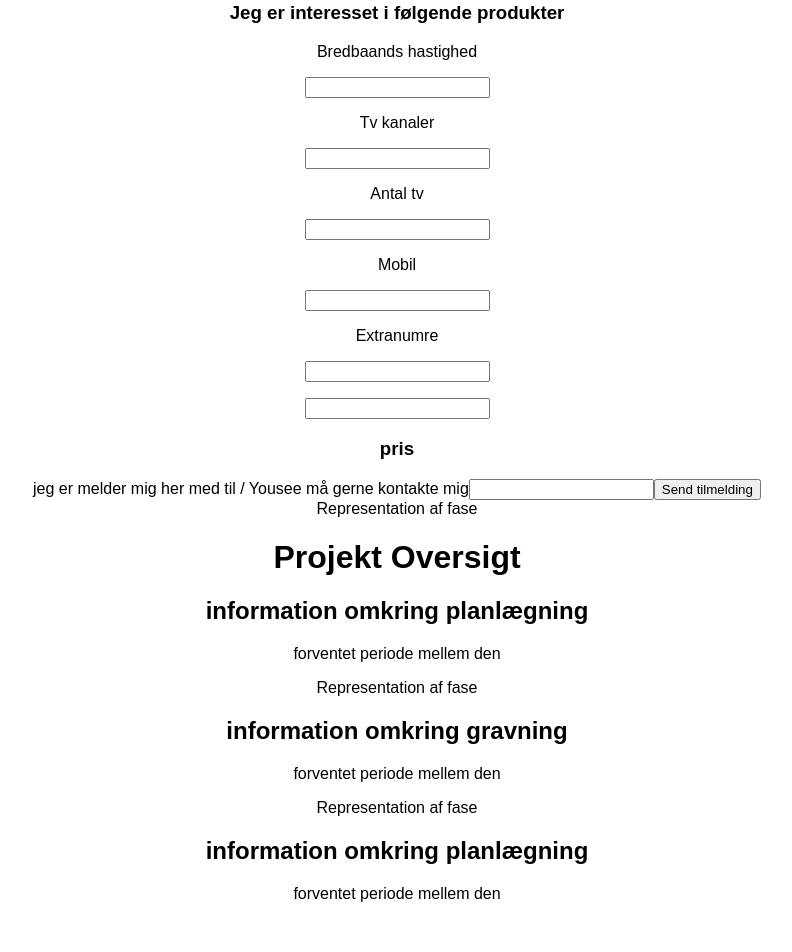
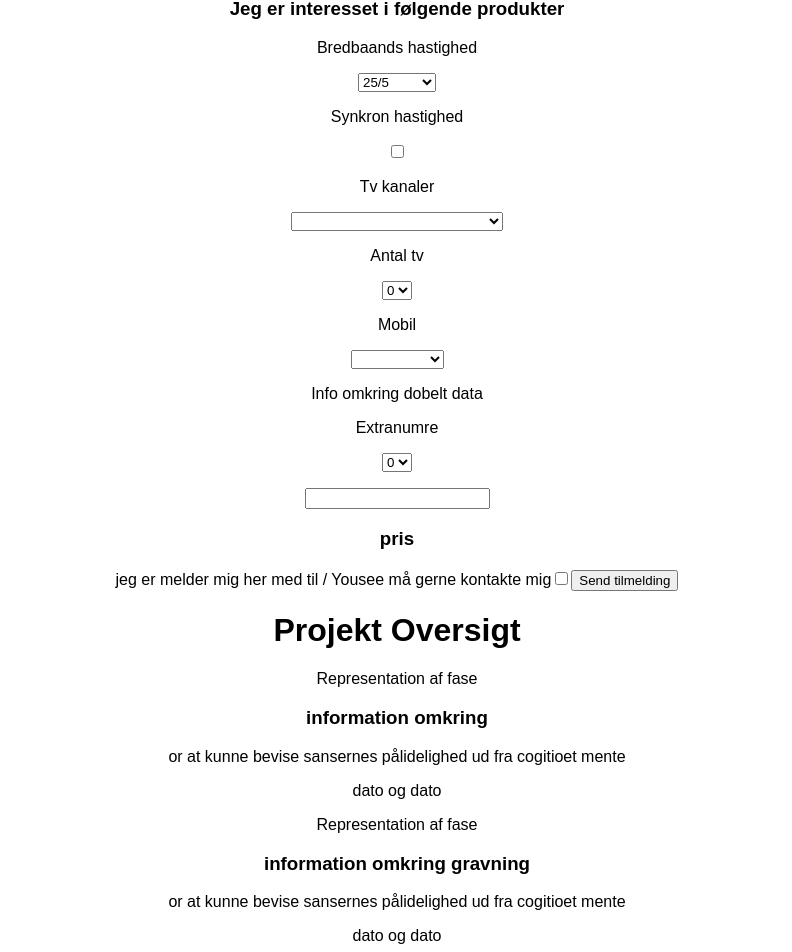
Before and after one commit to Lean-Rasmussen/bredbaandpulje, a React (Create React App) app: page / in a window 1280 px wide. Shown: the part 1293-2245 px from the top of the page, without its empty margins (243-1035 px from the left). Before the commit the page ends 2212 px from the top, so only its background shows below. Built offline with nearby package versions, Linux system fonts and the light colour scheme.

Commit message:
added selectors and data for collected information

```diff
--- a/src/App.js
+++ b/src/App.js
@@ -14,33 +14,44 @@ class App extends Component {
 
     //Tilmelding
     produkter: '',
+    BredbaandsHastigheder: ['25/5','50/10','100/20','300/60','500/60','1000/100'],
+    TvPakker:['','Grunpakke', 'Grundpakke + 10 valgfri kanaler', 'Grundpakke + 20 valgfri kanaler',' Grundpakke + 36 valgfri kanaler'],
+    antal: [0,1,2,3,4],
+    MobilAbo :[
+    {name: '', Id: 'M1', pris: 0},
+    {name: 'Fritale 5gb', Id: 'M2', pris: 149},
+    {name: 'Fritale 10gb', Id: 'M3', pris: 199},
+    {name: 'Fritale 25gb', Id: 'M4', pris: 299},
+    ],
 
 
-      //person info
-    fornavn: '',
-    efternavn:'',
-    vejnavn:'',
-    husnummer:'',
-    etage:'',
-    side: '',
-    kontaktnummer:'',
-    Email:'',
+    TilmedingInfo: {
+    fornavnInput: '',
+    efternavnInput:'',
+    vejnavnInput:'',
+    husnummerInput:'',
+    etageInput:'',
+    sideInput: '',
+    kontaktnummerInput:'',
+    EmailInput:'',
     //produklt
-    Bredbaands:'',
-    Tv:'',
-    TvIFlereRum:'',
-    Mobil:'',
-    extranummer:'',
+    BredbaandsInput:'',
+    TvInput:'',
+    TvIFlereRumInput:'',
+    MobilInput:'',
+    extranummerInput:'',
+  },
 
 
 
     //information for fase
     aktivFase:[],
     Faser:['indsamling', 'planlægning', 'gravning', 'installation', 'reetablering'],
-    fasebeskrivelser:['or at kunne bevise sansernes pålidelighed ud fra cogitioet mente',
+    faseBeskrivelser:['or at kunne bevise sansernes pålidelighed ud fra cogitioet mente',
                       'or at kunne bevise sansernes pålidelighed ud fra cogitioet mente',
                       'or at kunne bevise sansernes pålidelighed ud fra cogitioet mente',
-                      'or at kunne bevise sansernes pålidelighed ud fra cogitioet mente']
+                      'or at kunne bevise sansernes pålidelighed ud fra cogitioet mente'],
+    faseTid:['dato og dato','dato og dato','dato og dato'],
   }
 }
 
@@ -88,8 +99,8 @@ class App extends Component {
         <div className ='Tilmelding'>
         <h1> {this.state.Navbar[1]}</h1>
           <h3> Adresse </h3>
-          <p>Vejnavn</p><input></input>
-          <p>Hus nummer</p><input></input>
+          <p>Vejnavn</p><select></select>
+          <p>Hus nummer</p><select></select>
           <p> Etage</p><input></input>
           <p>Side</p><input></input>
           <p>Fornavn</p><input></input>
@@ -99,31 +110,64 @@ class App extends Component {
 
 
           <h3> Jeg er interesset i følgende produkter</h3>
-          <p>Bredbaands hastighed</p><input></input>
-          <p>Tv kanaler</p><input></input>
-          <p>Antal tv</p><input></input>
-          <p>Mobil</p><input></input>
-          <p>Extranumre</p><input></input>
+          <p>Bredbaands hastighed</p><select>
+            {this.state.BredbaandsHastigheder.map(function(hastighed){
+              return <option>{hastighed}</option>
+            })}
+          </select>
+          <p>Synkron hastighed</p> <input type='checkbox'></input>
+
+          <p>Tv kanaler</p><select>
+            {this.state.TvPakker.map(function(TvPakke){
+              return <option>{TvPakke}</option>
+            })}
+          </select>
+
+          <p>Antal tv</p><select>
+            {this.state.antal.map(function(nummer){
+              return <option>{nummer}</option>
+            })}
+          </select>
+
+          <p>Mobil</p><select>
+          {this.state.MobilAbo.map(function(abo){
+              return <option>{abo.name}</option>
+            })}
+
+          </select>
+          <p>Info omkring dobelt data</p>
+
+          <p>Extranumre</p><select>
+          {this.state.antal.map(function(nummer){
+              return <option>{nummer}</option>
+            })}
+
+          </select>
           <p></p><input></input>
           <h3> pris </h3>
           <p1> jeg er melder mig her med til / Yousee må gerne kontakte mig</p1>
-          <input></input>
+          <input type='checkbox'></input>
           <button> Send tilmelding </button>
         </div>
 
         <div className= 'ProjektOversigt'>
-        <div>Representation af fase </div>
         <h1>{this.state.Navbar[2]}</h1>
-        <h2>information omkring planlægning</h2>
-        <p>forventet periode mellem den </p>
+
+        <div>Representation af fase</div>
+        <h3>information omkring </h3>
+        <p>{this.state.faseBeskrivelser[0]} </p>
+        <p>{this.state.faseTid[0]} </p>
+
 
         <div>Representation af fase </div>
-        <h2>information omkring gravning</h2>
-        <p>forventet periode mellem den </p>
+        <h3>information omkring gravning</h3>
+        <p>{this.state.faseBeskrivelser[1]} </p>
+        <p>{this.state.faseTid[1]} </p>
 
         <div>Representation af fase </div>
-        <h2>information omkring planlægning</h2>
-        <p>forventet periode mellem den </p>
+        <h3>information omkring planlægning</h3>
+        <p>{this.state.faseBeskrivelser[2]} </p>
+        <p>{this.state.faseTid[2]} </p>
         </div>
 
       </div>
```
